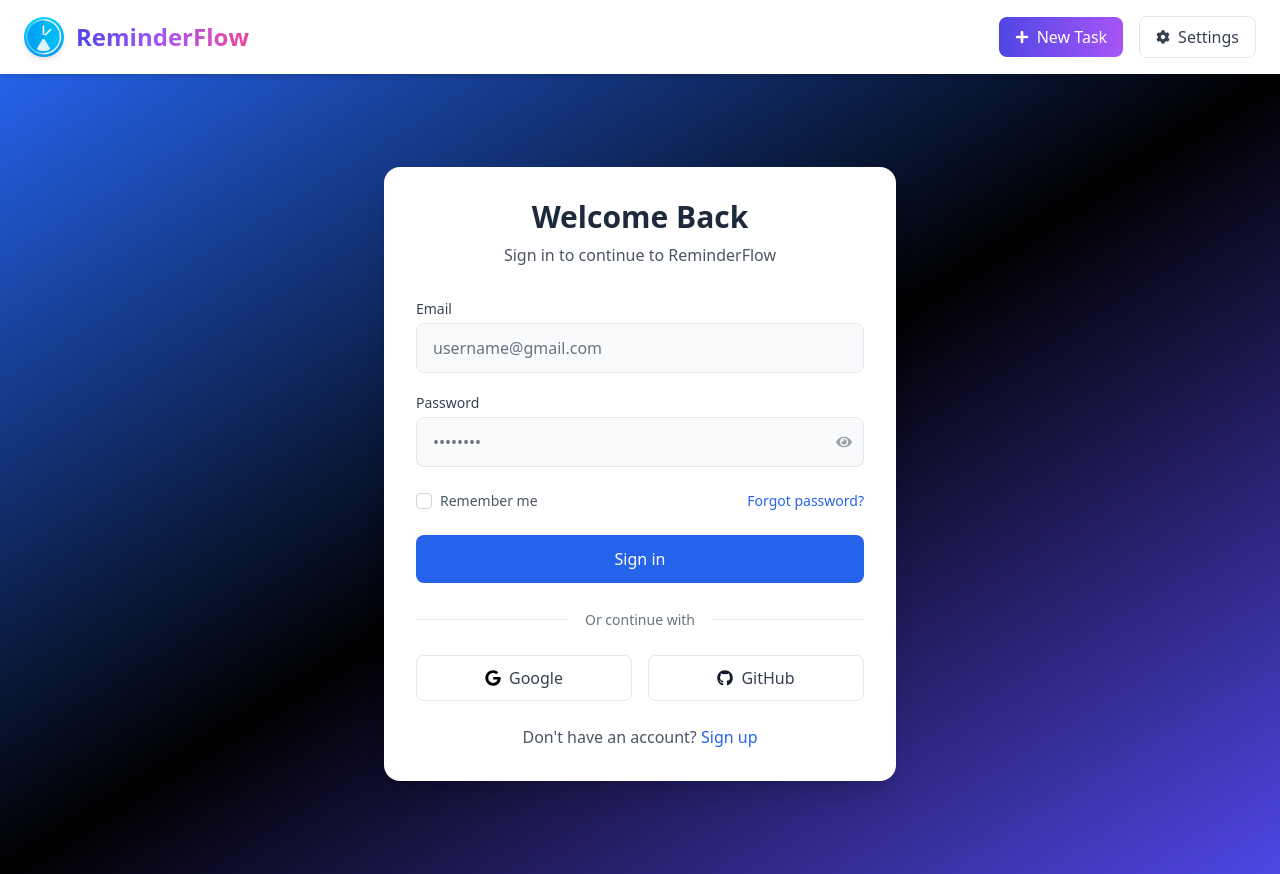
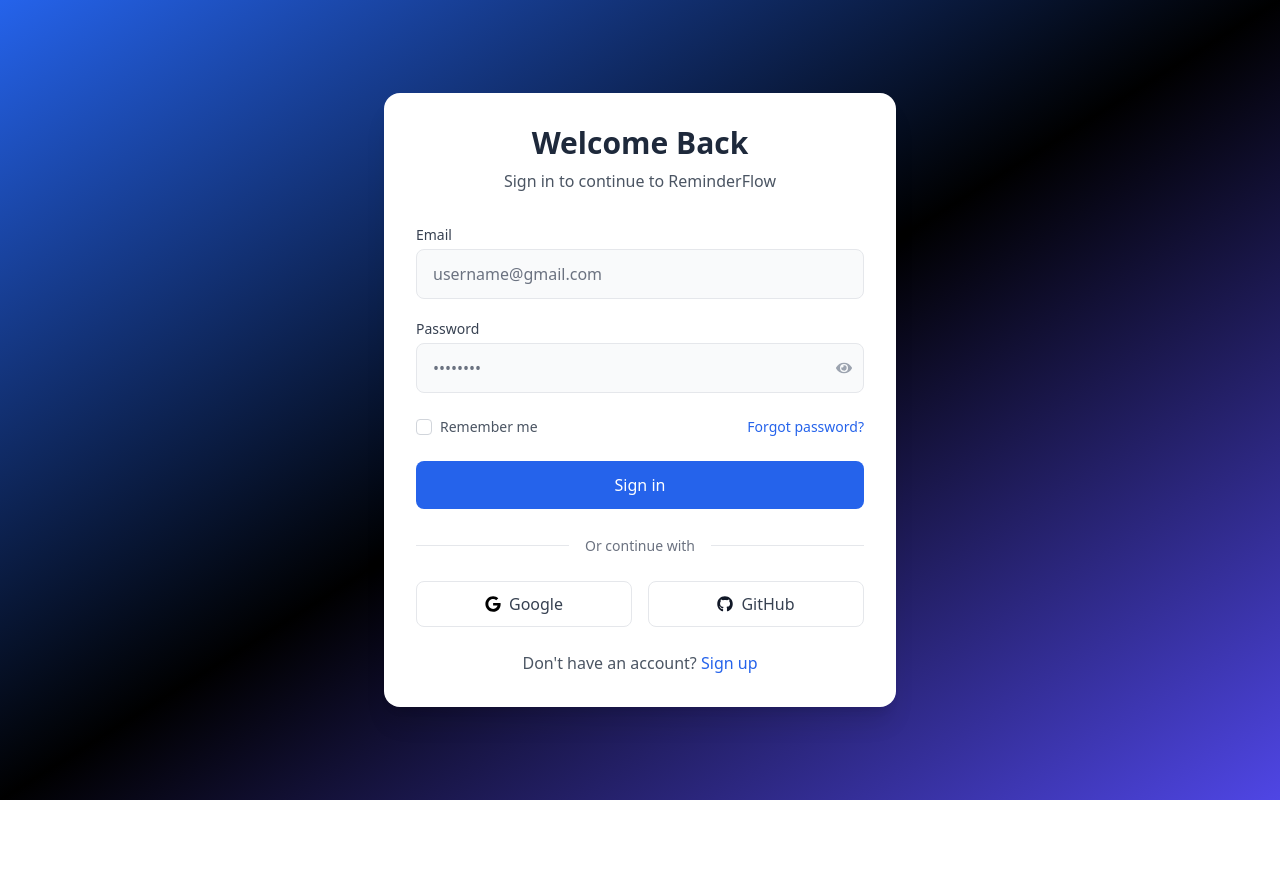
Before and after one commit to dev-code-create/ReminderFlow, a React (Vite) app in the folder Client/: page /login in a window 1280 px wide. After the commit the page ends 800 px from the top, so only its background shows below. Built offline with nearby package versions, Linux system fonts and the light colour scheme.

Commit message:
navbar glitch fixed

```diff
--- a/Client/src/App.jsx
+++ b/Client/src/App.jsx
@@ -1,5 +1,5 @@
 import React from "react";
-import { Navigate, Route, Routes } from "react-router-dom";
+import { Navigate, Route, Routes, useLocation } from "react-router-dom";
 import Dashboard from "./components/DashBoard";
 import { AuthProvider, useAuth } from "./context/AuthContext";
 import Login from "./components/auth/Login";
@@ -13,9 +13,13 @@ const PrivateRoute = ({ children }) => {
 };
 
 const App = () => {
+  const location = useLocation();
+  const authRoutes = ["/login", "/register", "/signup"];
+  const showNavbar = !authRoutes.includes(location.pathname);
+
   return (
     <AuthProvider>
-      <Navbar />
+      {showNavbar && <Navbar />}
       <Routes>
         <Route path="/login" element={<Login />} />
         <Route path="/register" element={<Register />} />
```
